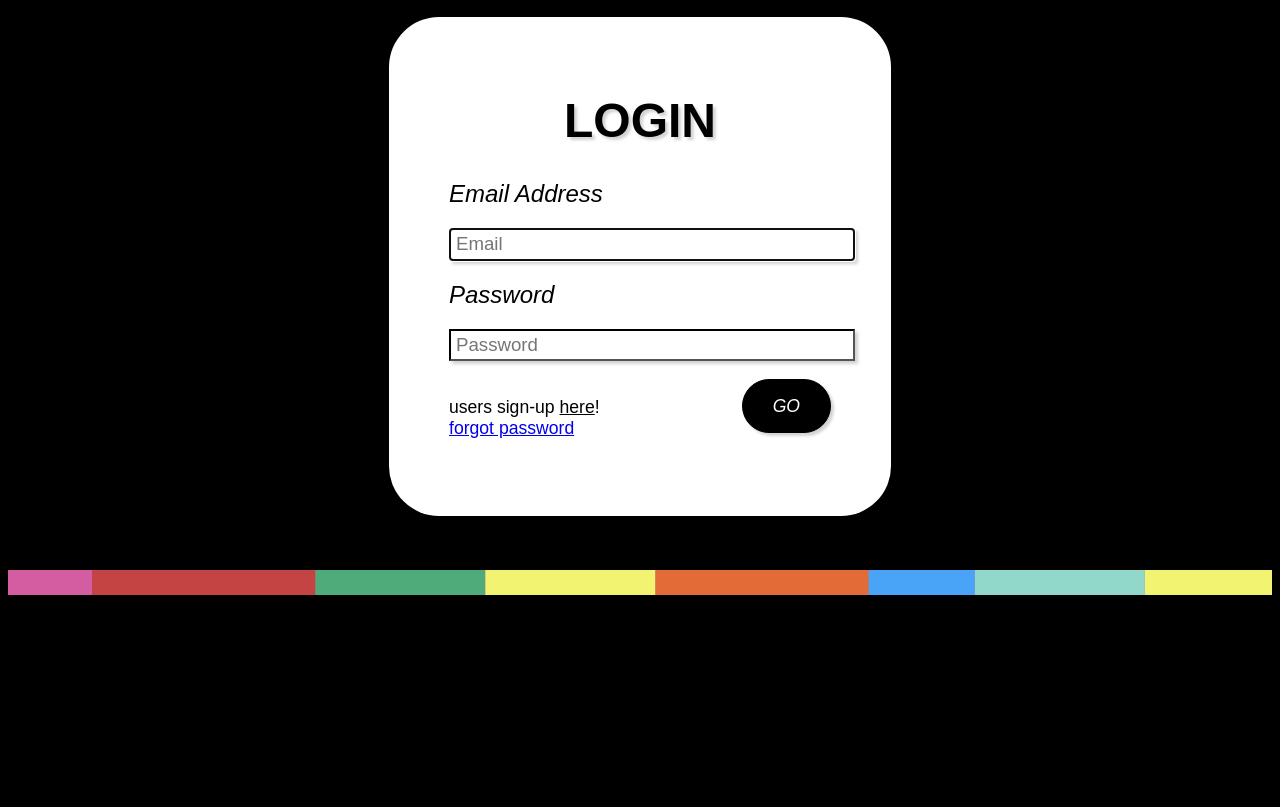
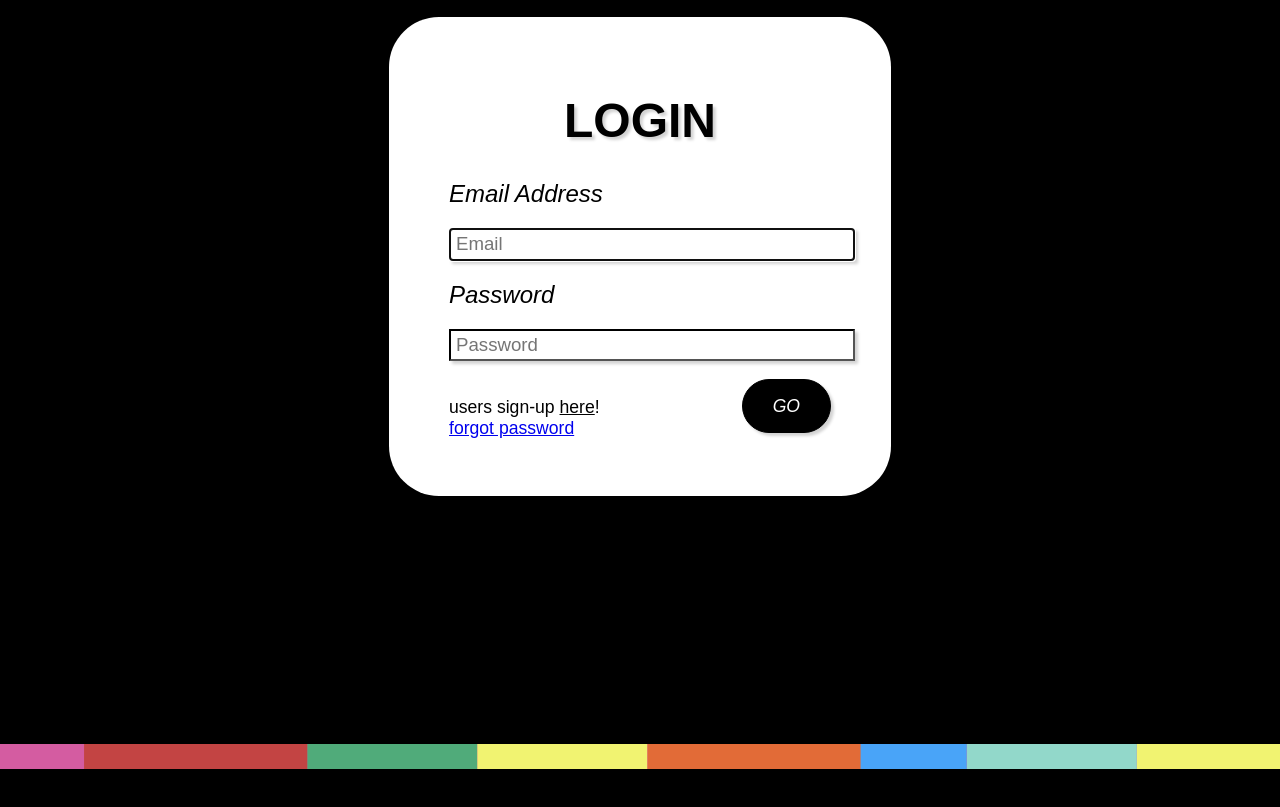
Before and after one commit to cmpt375-2021fall/client-project-crayon_project, a Django app: page /login/ in a window 1280 px wide. Shown: the part 27-834 px from the top of the page. Before the commit the page ends 622 px from the top, so only its background shows below. Run offline with Django 3.2, Linux system fonts and the light colour scheme; some libraries are stand-ins or nearby versions; some web fonts are replaced.

Commit message:
updated css

```diff
--- a/crayonApp/static/crayonApp/css/login.css
+++ b/crayonApp/static/crayonApp/css/login.css
@@ -106,7 +106,18 @@
     margin-top: 1rem;
 }
 
-rainbowfooter{
-    bottom: 0;
-    height:60px;
+.rainbowfooter{
+  position: fixed;
+  bottom: 0;
+    left: 0;
+    right: 0;
 }
+
+#page-container {
+  position: relative;
+  min-height: 100vh;
+}
+
+#content-wrap {
+  padding-bottom: 2.5rem;    /* Footer height */
+}
```
